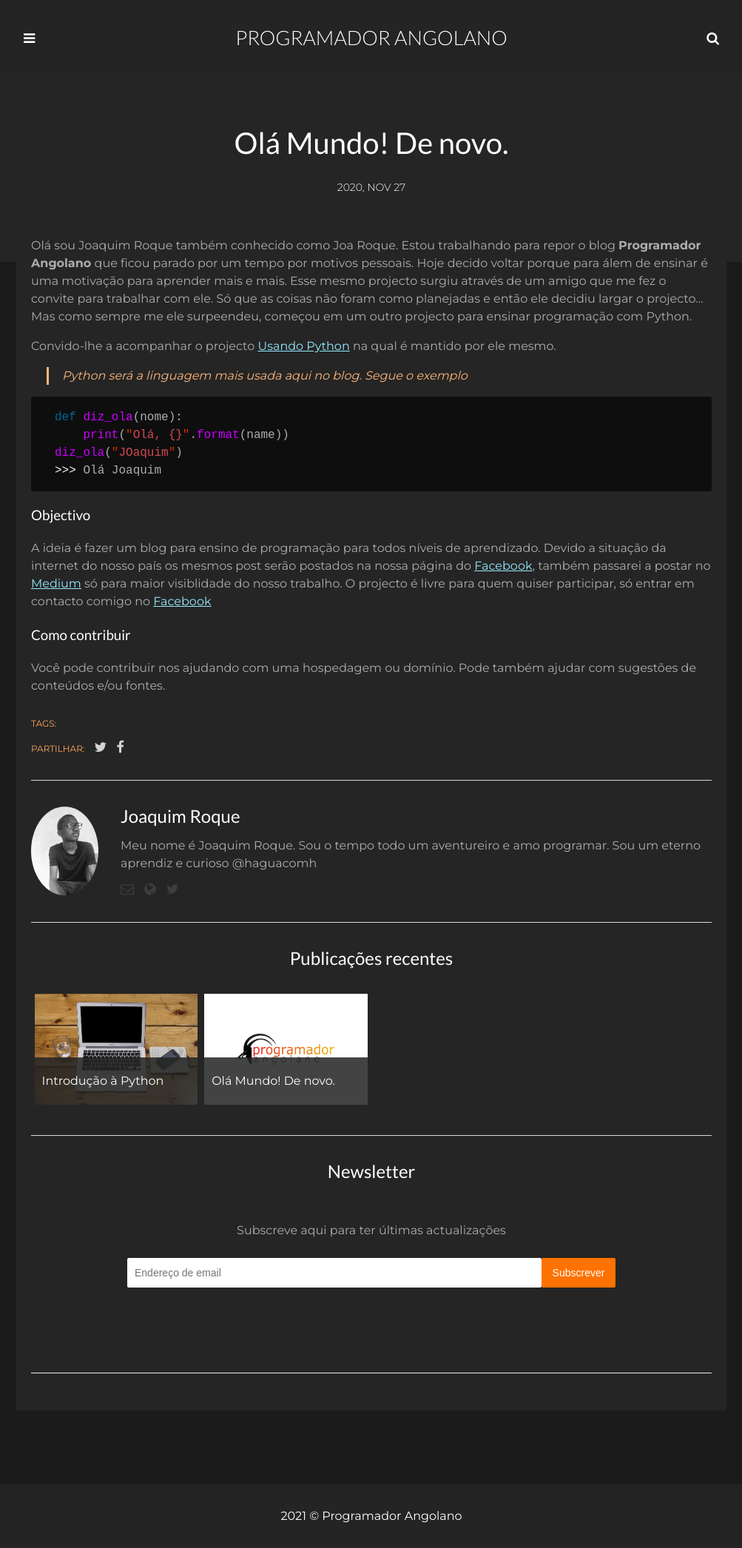
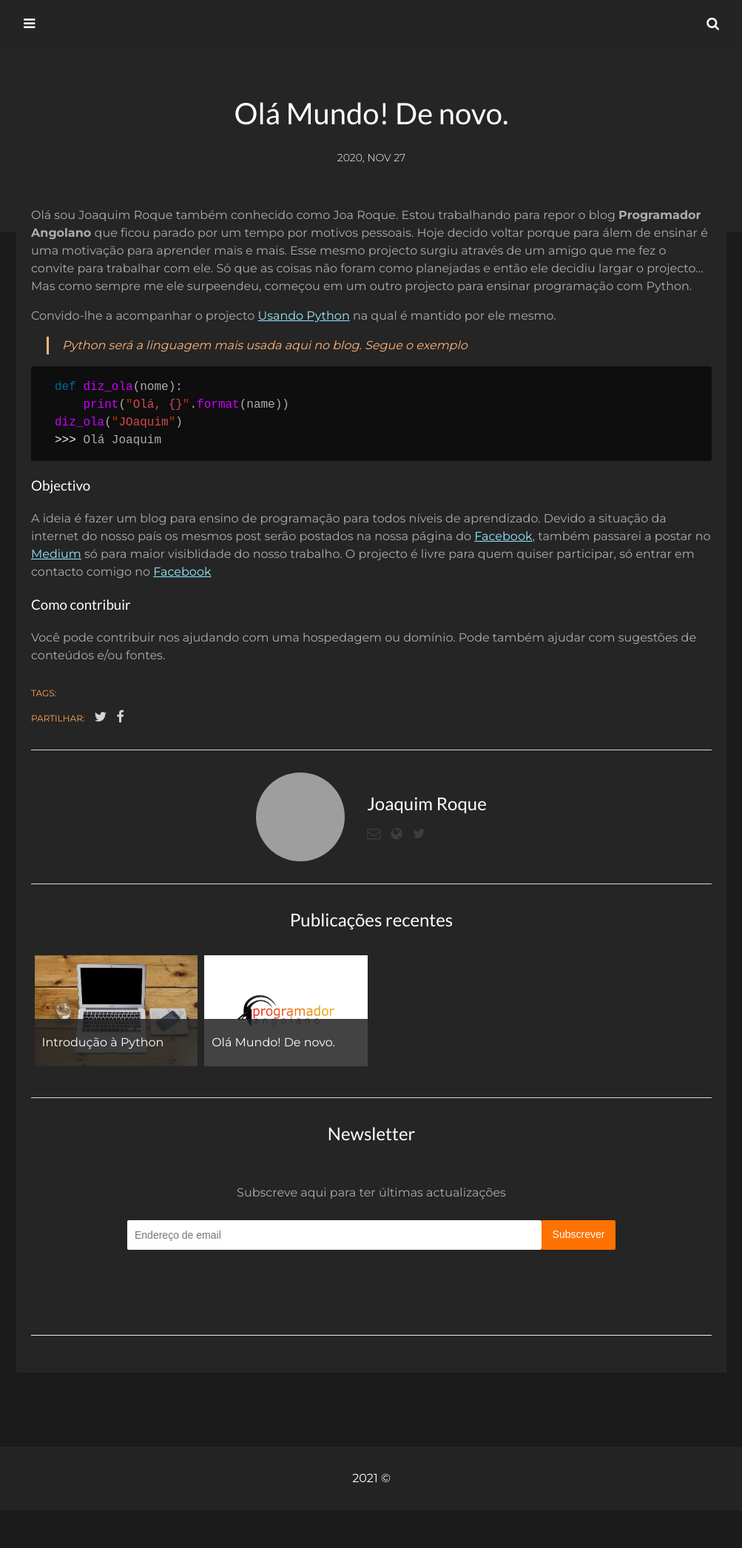
Before and after one commit to programadorao/pangolano.github.io-old, a Jekyll site: the page built from _posts/2020-11-27-ola-mundo-de-novo.md, in a window 1280 px wide. Shown: the whole page at 74% size, without its empty margins (138-1141 px from the left). Built offline with Jekyll 4.4.1, drawn with Linux system fonts in a browser that asks for light colours; comment, search, counter and statistics services are not loaded; some of the changed lines change nothing that is shown; grey boxes are pictures that could not be loaded.

Commit message:
Update _config.yml

```diff
--- a/_config.yml
+++ b/_config.yml
@@ -1,27 +1,47 @@
-title: Programador Angolano - Blog
+title: Programador Angolano
 email: haguacomh@gmail.com
 description: > # this means to ignore newlines until "baseurl:"
-  Programador Angolano é um website para iniciantes
-  que desejam aprender programação onde abordaremos de tudo um pouco!
+   Programador Angolano é um website para iniciantes
+   que desejam aprender programação onde abordaremos de tudo um pouco!
 permalink: ':title/'
 baseurl: "" # the subpath of your site, e.g. /blog
 url: "https://pangolano.github.io" # the base hostname & protocol for your site, e.g. http://example.com
 
-# Author settings
-author: Programador Angolano # add your name
-author-pic: me.jpg
-about-author: Meu nome é Joaquim Roque. Sou o tempo todo um aventureiro e amo programar. Sou um eterno aprendiz e curioso @haguacomh
+# Author setting
 
-# Contact links
-email: haguacomh@gmail.com # Add your Email address
-phone: # Add your Phone number
-website: https://joaroque.github.io # Add your website, do not add http://
-linkedin: # Add your Linkedin handle
-github: joaroque # Add your Github handle
-twitter: '@joaquimroque_' # Add your Twitter handle
-facebook: https://www.facebook.com/100025057463273 # Add your Facebook handle
-instagram: joaquimroque_ # Add your Instagram handle
-pinterest: # Add your Pinterest handle
+authors:
+   joa:
+      name: Joa Roque
+      profile: joa.jpg
+      description: > #ooo
+         Olá tudo bem?
+         Sou o tempo todo um aventureiro e amo programar.
+         Um eterno aprendiz e curioso @haguacomh
+      display_name: Joa
+      email: haguacomh@gmail.com
+      web: https://joaroque.github.io
+      facebook: "100025057463273" # Add your Facebook handle
+      twitter: "@joaquimroque_"
+      github: joaroque
+      instagram: joaquimroque_ # Add your Instagram handle
+      linkedin:
+   ivaldir:
+      name: Ivaldir Batalha
+      profile: ivaldir.jpg
+      description: > #author description
+         Sou um jovem curioso, gosto de ciências, e engenharia.
+         Procuro deixar meu contributo ao mundo desenvolvendo projectos e coisas inovadoras
+      display_name: Ivaldir
+      email: ivalbat1@gmail.com
+      web:
+      facebook: ivaldir.lopes # Add your Facebook handle
+      twitter: Ivaldir17
+      github: ­ivaldir301 # Add your Github handle
+      instagram: batalha.ivaldir # Add your Instagram handle
+      linkedin:
+
+
+
 
 # Newsletter
 mailchimp: "/github.us7.list-manage.com/subscribe/post?u=373996a1b36d0f04b99916930&amp;id=5fa6b5ca8b" # Add your MailChimp form identifier.
```
